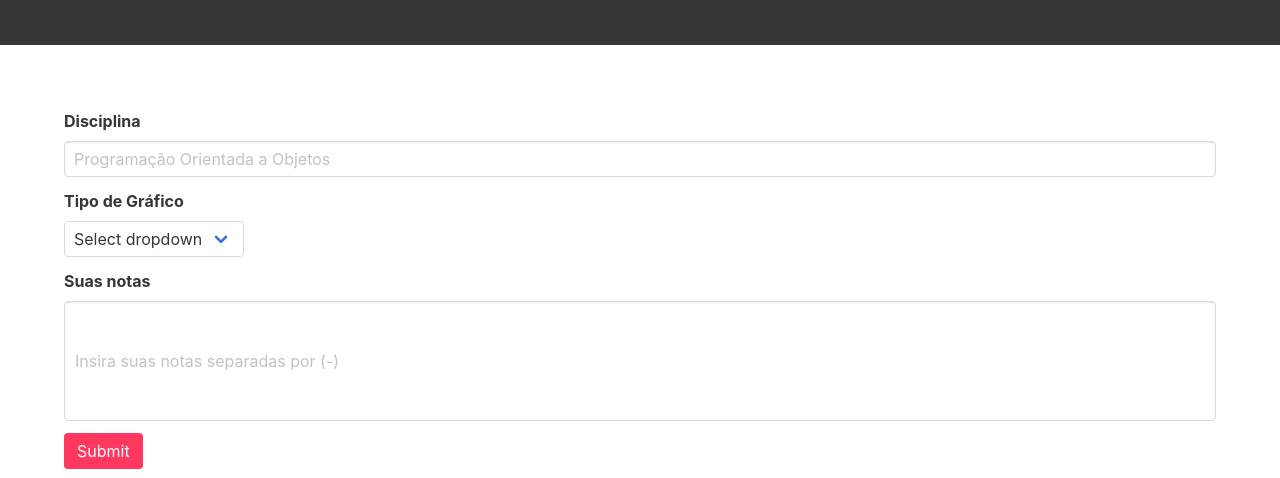
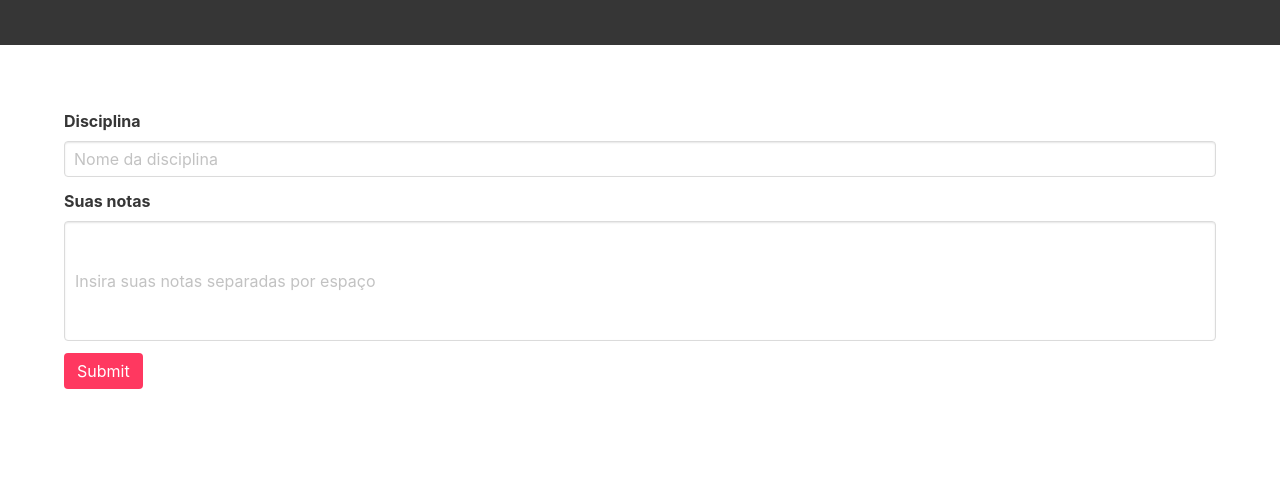
Before and after one commit to requisitos/requisitos.github.io, a website: page index.html in a window 1280 px wide. Shown: the part 116-594 px from the top of the page. Drawn offline with nearby package versions, Linux system fonts and the light colour scheme.

Commit message:
Update index.html

```diff
--- a/index.html
+++ b/index.html
@@ -28,26 +28,14 @@
             <div class="field">
                     <label class="label">Disciplina</label>
                     <div class="control">
-                      <input id="disciplina" class="input" type="text" placeholder="Programação Orientada a Objetos">
-                    </div>
-                  </div>
-
-                  <div class="field">
-                    <label class="label">Tipo de Gráfico</label>
-                    <div class="control">
-                      <div class="select">
-                        <select>
-                          <option>Select dropdown</option>
-                          <option>With options</option>
-                        </select>
-                      </div>
+                      <input id="disciplina" class="input" type="text" placeholder="Nome da disciplina">
                     </div>
                   </div>
 
                   <div class="field">
                     <label class="label">Suas notas</label>
                     <div class="control">
-                      <input type="tel" id="notas" class="textarea" placeholder="Insira suas notas separadas por (-)" pattern="\d*" />
+                      <input type="tel" id="notas" class="textarea" placeholder="Insira suas notas separadas por espaço" pattern="\d*" />
                     </div>
                   </div>
 
```
